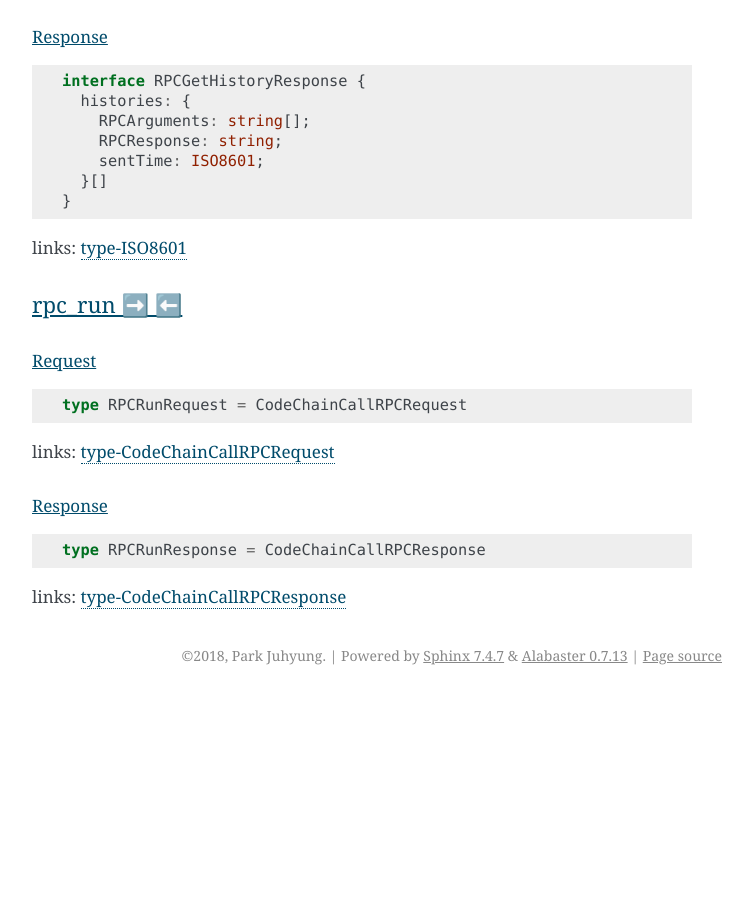
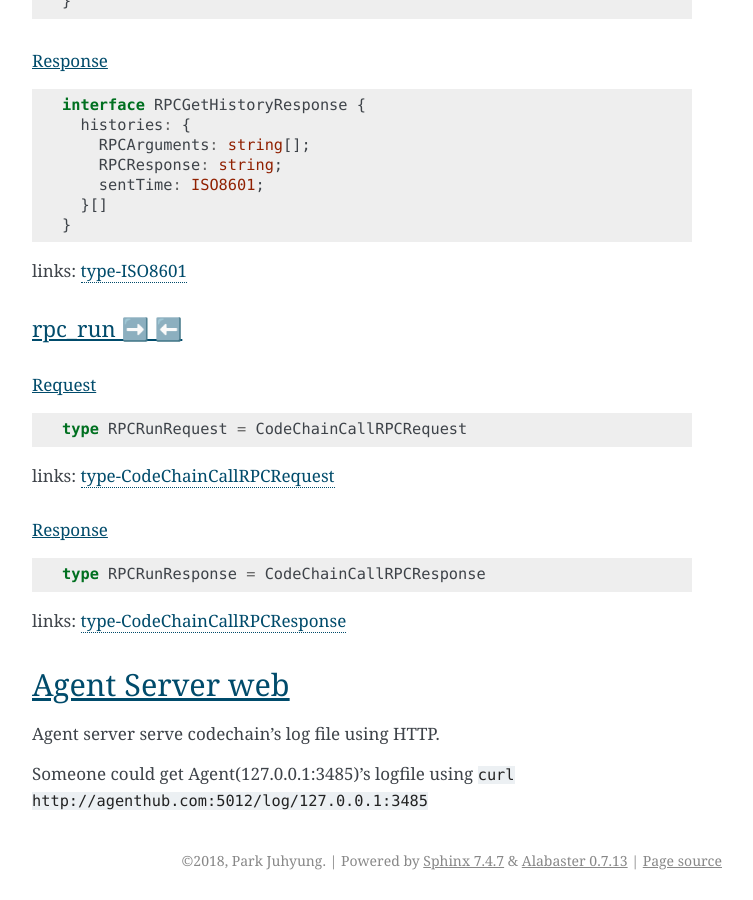
Before and after one commit to CodeChain-io/codechain-dashboard, a Sphinx documentation site: the page built from doc/source/index.rst, in a window 1280 px wide and 900 px high, scrolled down 15854 px. Shown: the whole window, without its empty margins (388-1141 px from the left). Built offline with Sphinx 7.4.7, drawn with Linux system fonts in a browser that asks for light colours; before the commit the page ends 16549 px from its top, so only the background shows below that; some of the changed text lies outside the part shown.

Commit message:
Update index.rst

```diff
--- a/doc/source/index.rst
+++ b/doc/source/index.rst
@@ -810,3 +810,11 @@ links: type-CodeChainCallRPCResponse_
   """""""""
 
   ``[]``
+
+**********************
+Agent Server web
+**********************
+
+Agent server serve codechain's log file using HTTP.
+
+Someone could get Agent(127.0.0.1:3485)'s logfile using ``curl http://agenthub.com:5012/log/127.0.0.1:3485``
```
